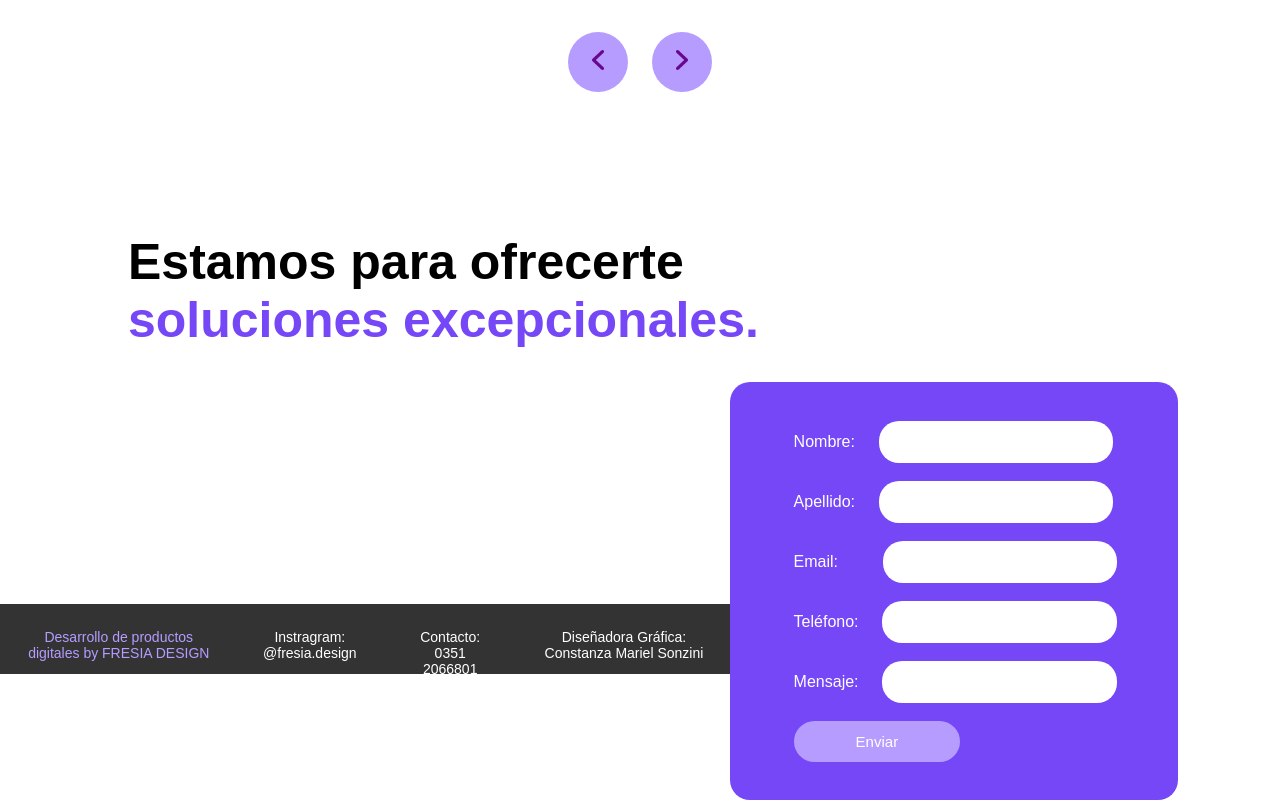
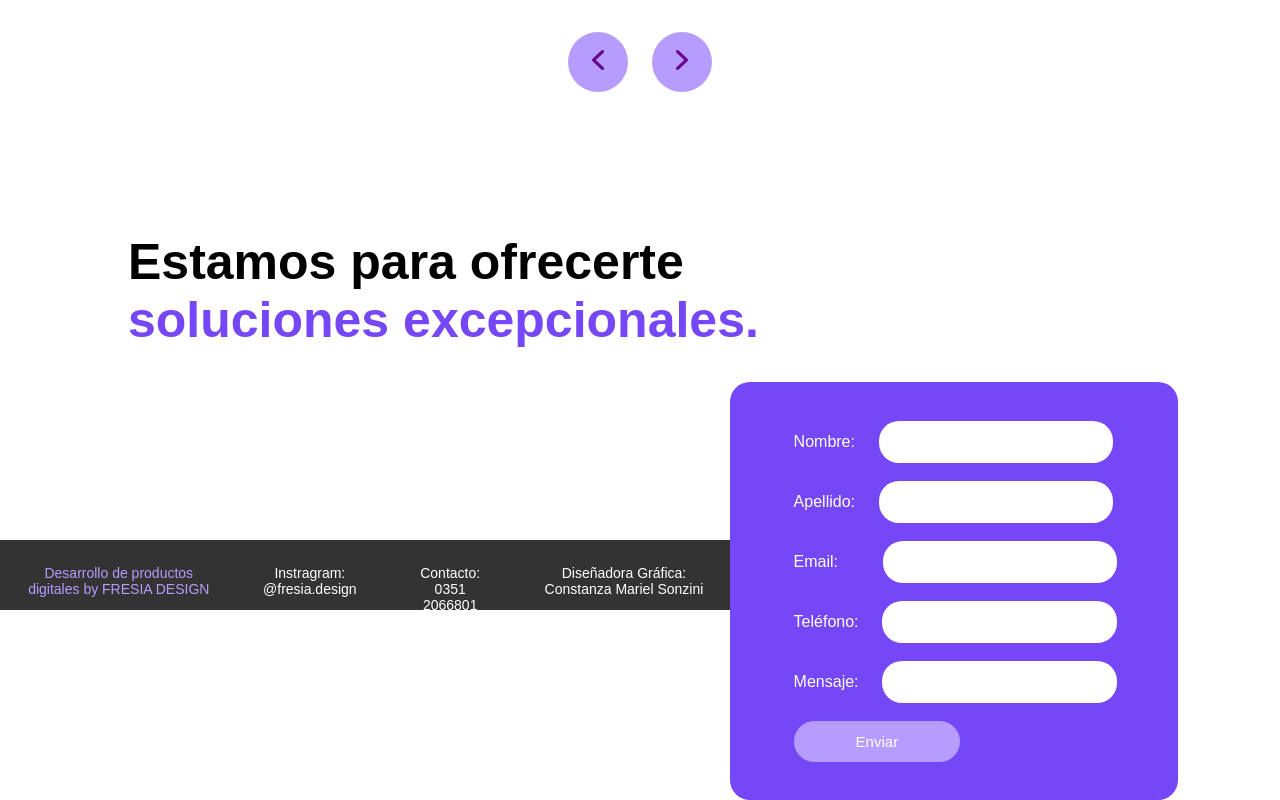
Before and after one commit to ConstanzaMarielSonzini/fresia-design-final, a plain HTML site: page index.html in a window 1280 px wide. Shown: the part 1582-2382 px from the top of the page. Drawn offline with Linux system fonts and the light colour scheme.

Commit message:
30-11-23 10

```diff
--- a/estilos/estilos2.css
+++ b/estilos/estilos2.css
@@ -449,14 +449,14 @@ border-radius: 30px;
 
 
 
-/*FOOTER*/
+/*FOOTER-index*/
 
 .footer {
 background-color: #333; /* Color de fondo del encabezado */
 color: #fff; /* Color de texto del encabezado */
 display: flex;
 justify-content: center;
-margin-top: 40%;
+margin-top: 8%;
 }
 
 .footer-container {
@@ -485,6 +485,8 @@ font-size: 16px;
 background-color: rgb(255, 255, 255);
 font-family: 'Poppins', sans-serif;
 }
+
+
 
 /*SOBRE NOSOTROS*/
 
--- a/estilos/formularios.css
+++ b/estilos/formularios.css
@@ -4,6 +4,7 @@
 
 .contenedor-formulario{
     width: 100%;
+    margin-bottom: 35%;
 }
 
 
@@ -14,6 +15,7 @@
     margin-top: 6%;
     text-align: justify;
     color: #000000;
+
 }
 
 .titulo-resaltado{
```
